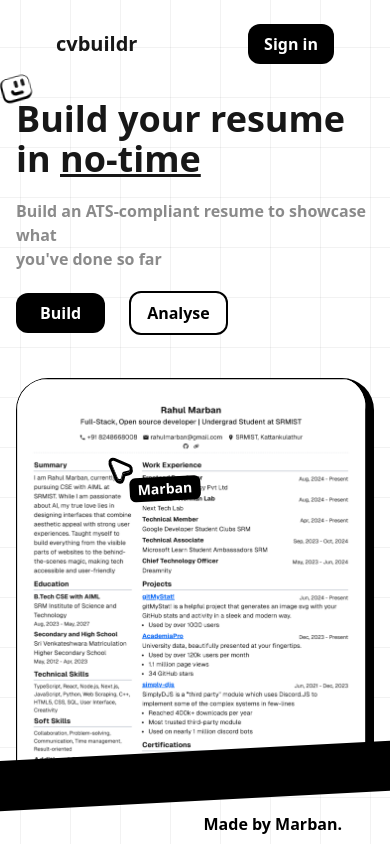
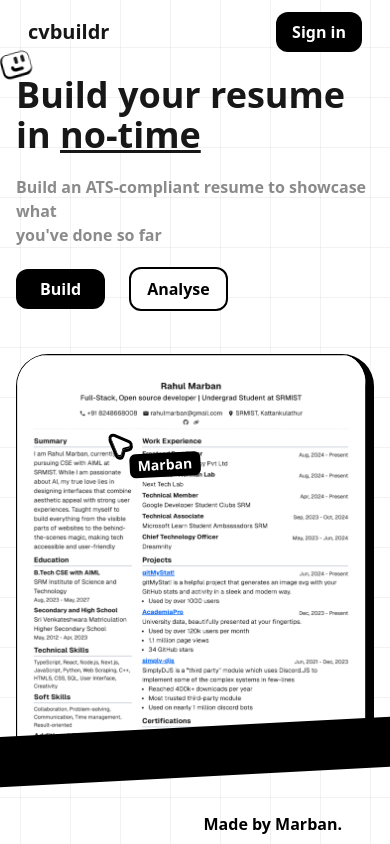
Before and after one commit to Rahuletto/cvbuildr, a Next.js app: page / in a window 390 px wide. Built offline with nearby package versions, Linux system fonts and the light colour scheme; no server answers.

Commit message:
style: responsive header

```diff
--- a/app/page.tsx
+++ b/app/page.tsx
@@ -5,7 +5,7 @@ import Image from "next/image";
 export default function Home() {
   return (
     <main className="w-screen min-h-screen overflow-hidden">
-      <header className="py-6 px-14 flex justify-between items-center">
+      <header className="md:py-6 py-3 px-7 md:px-14 flex justify-between items-center">
         <h1 className="font-semibold text-xl animate-fadeIn">cvbuildr</h1>
         <Auth />
       </header>
```
